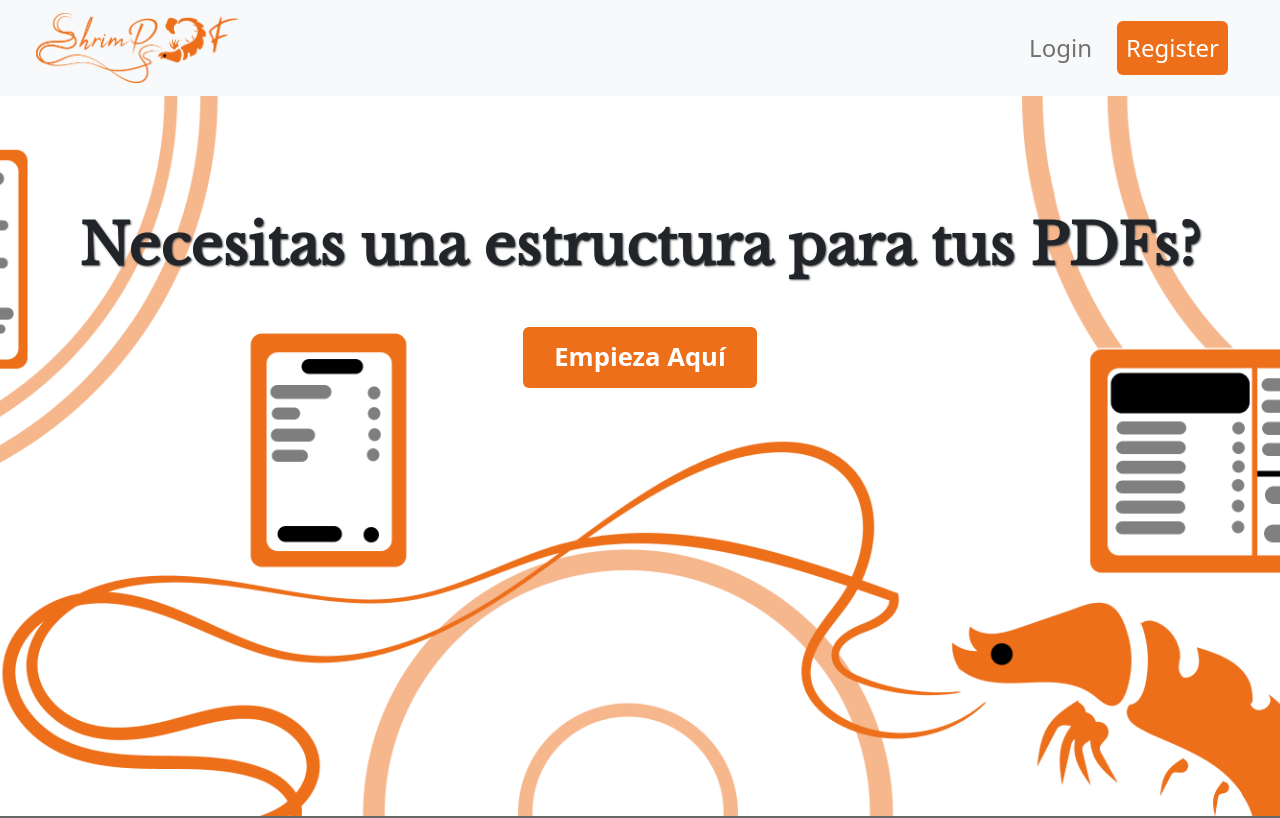
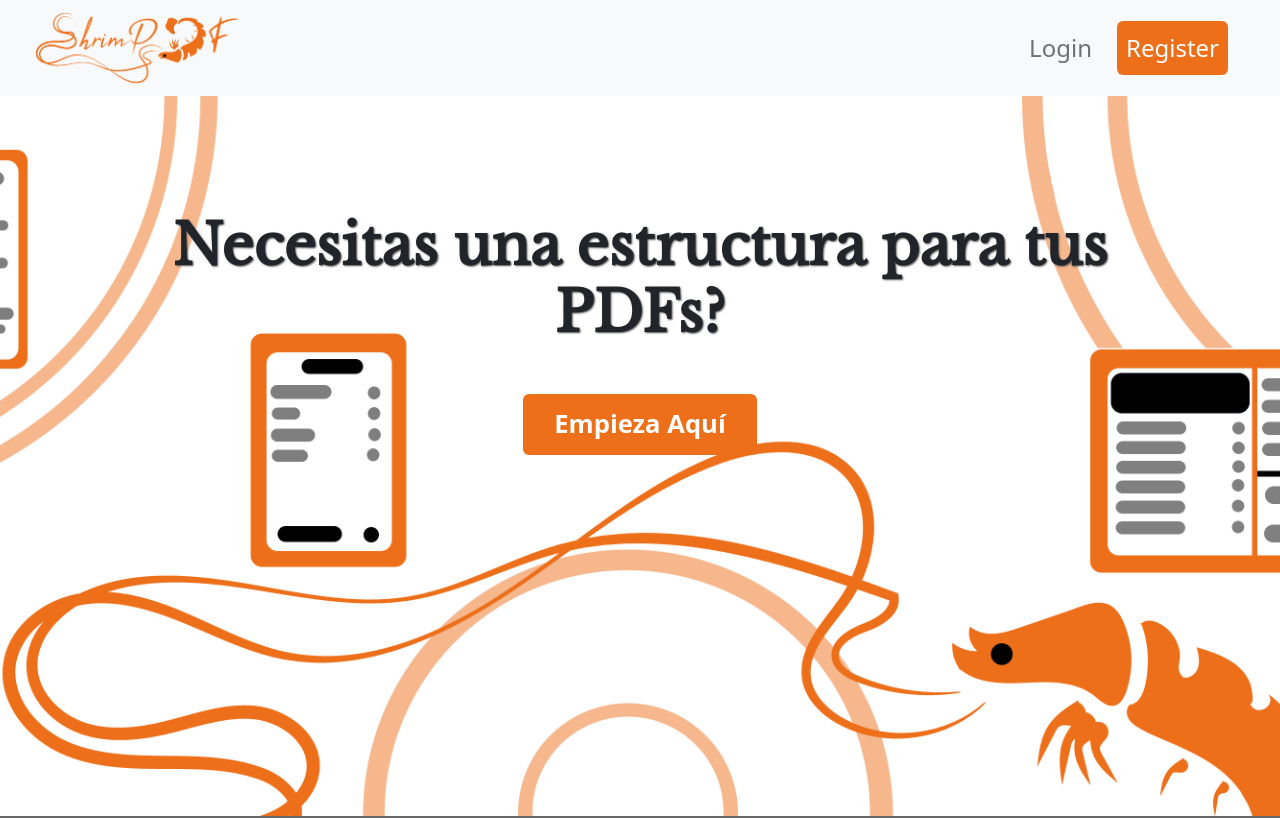
Before and after one commit to JuanManuelDS/ProyectoFinal-Frontend, an Angular app: page / in a window 1280 px wide. Shown: the top 818 px of the page. Built offline with nearby package versions, Linux system fonts and the light colour scheme; no server answers.

Commit message:
width título de landing modificado

```diff
--- a/src/app/pages/home/home.component.css
+++ b/src/app/pages/home/home.component.css
@@ -40,6 +40,7 @@
 }
 
 h1 {
+    max-width: 1080px;
     font-size: 3.8rem;
     font-family: 'Libre Baskerville', serif;
     font-weight: bold;
```
